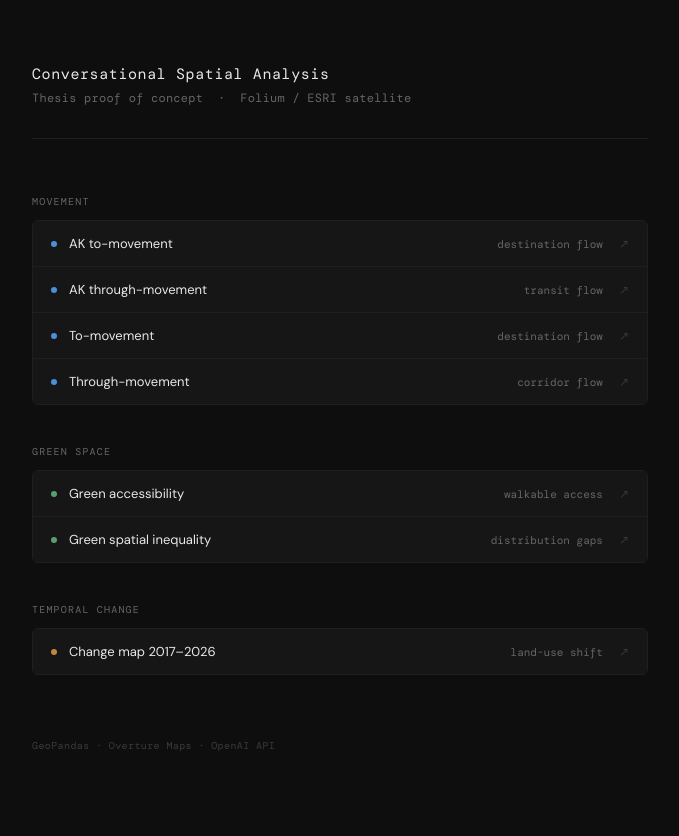
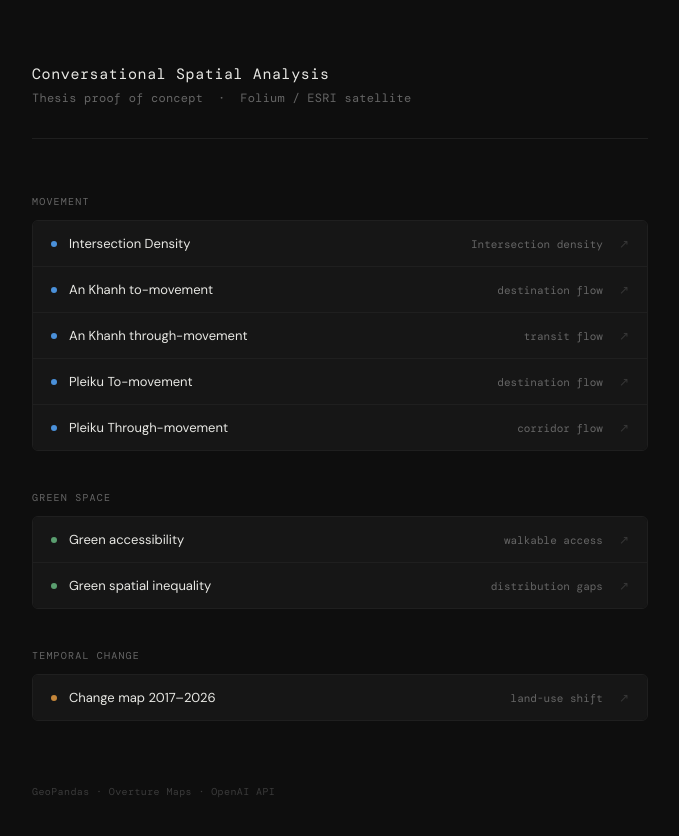
Before and after one commit to ArchiColab/Analysis_Output, a plain HTML site: page index.html in a window 1280 px wide. Shown: the whole page, without its empty margins (300-979 px from the left). Drawn offline with nearby package versions, Linux system fonts and the light colour scheme; a web font is replaced by a local one.

Commit message:
Update movement labels to include 'An Khanh' and 'Pleiku'

```diff
--- a/index.html
+++ b/index.html
@@ -170,10 +170,20 @@
     <div class="section-label">Movement</div>
     <ul class="map-list">
       <li>
+        <a class="map-link" href="intersections.html">
+          <div class="map-info">
+            <span class="dot dot-move"></span>
+            <span class="map-name">Intersection Density</span>
+          </div>
+          <span class="map-sub">Intersection density</span>
+          <span class="arrow">↗</span>
+        </a>
+      </li>
+      <li>
         <a class="map-link" href="AKto-movement.html">
           <div class="map-info">
             <span class="dot dot-move"></span>
-            <span class="map-name">AK to-movement</span>
+            <span class="map-name">An Khanh to-movement</span>
           </div>
           <span class="map-sub">destination flow</span>
           <span class="arrow">↗</span>
@@ -183,7 +193,7 @@
         <a class="map-link" href="AKthrough-movement.html">
           <div class="map-info">
             <span class="dot dot-move"></span>
-            <span class="map-name">AK through-movement</span>
+            <span class="map-name">An Khanh through-movement</span>
           </div>
           <span class="map-sub">transit flow</span>
           <span class="arrow">↗</span>
@@ -193,7 +203,7 @@
         <a class="map-link" href="to-movement.html">
           <div class="map-info">
             <span class="dot dot-move"></span>
-            <span class="map-name">To-movement</span>
+            <span class="map-name">Pleiku To-movement</span>
           </div>
           <span class="map-sub">destination flow</span>
           <span class="arrow">↗</span>
@@ -203,7 +213,7 @@
         <a class="map-link" href="through-movement.html">
           <div class="map-info">
             <span class="dot dot-move"></span>
-            <span class="map-name">Through-movement</span>
+            <span class="map-name">Pleiku Through-movement</span>
           </div>
           <span class="map-sub">corridor flow</span>
           <span class="arrow">↗</span>
```
